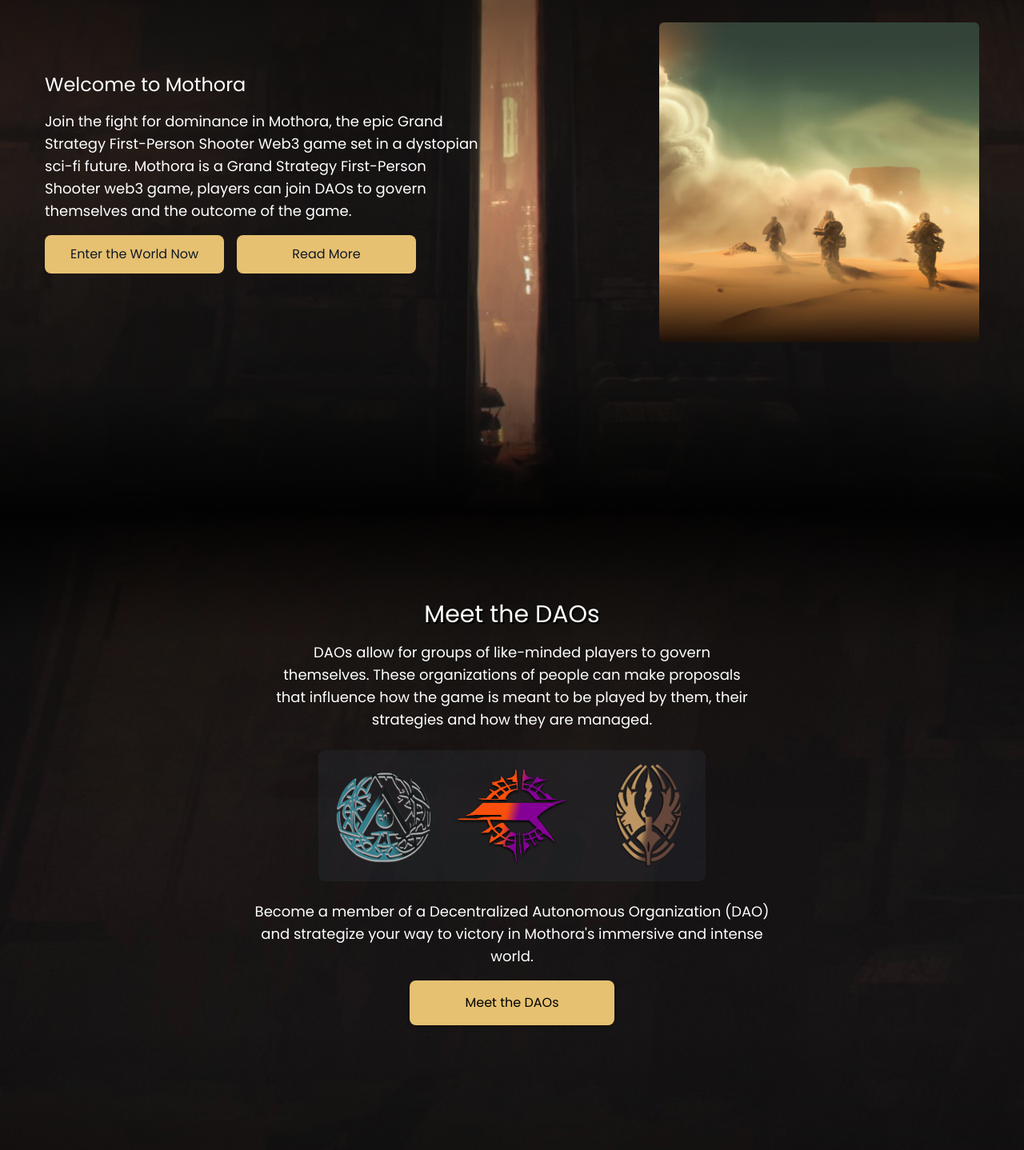
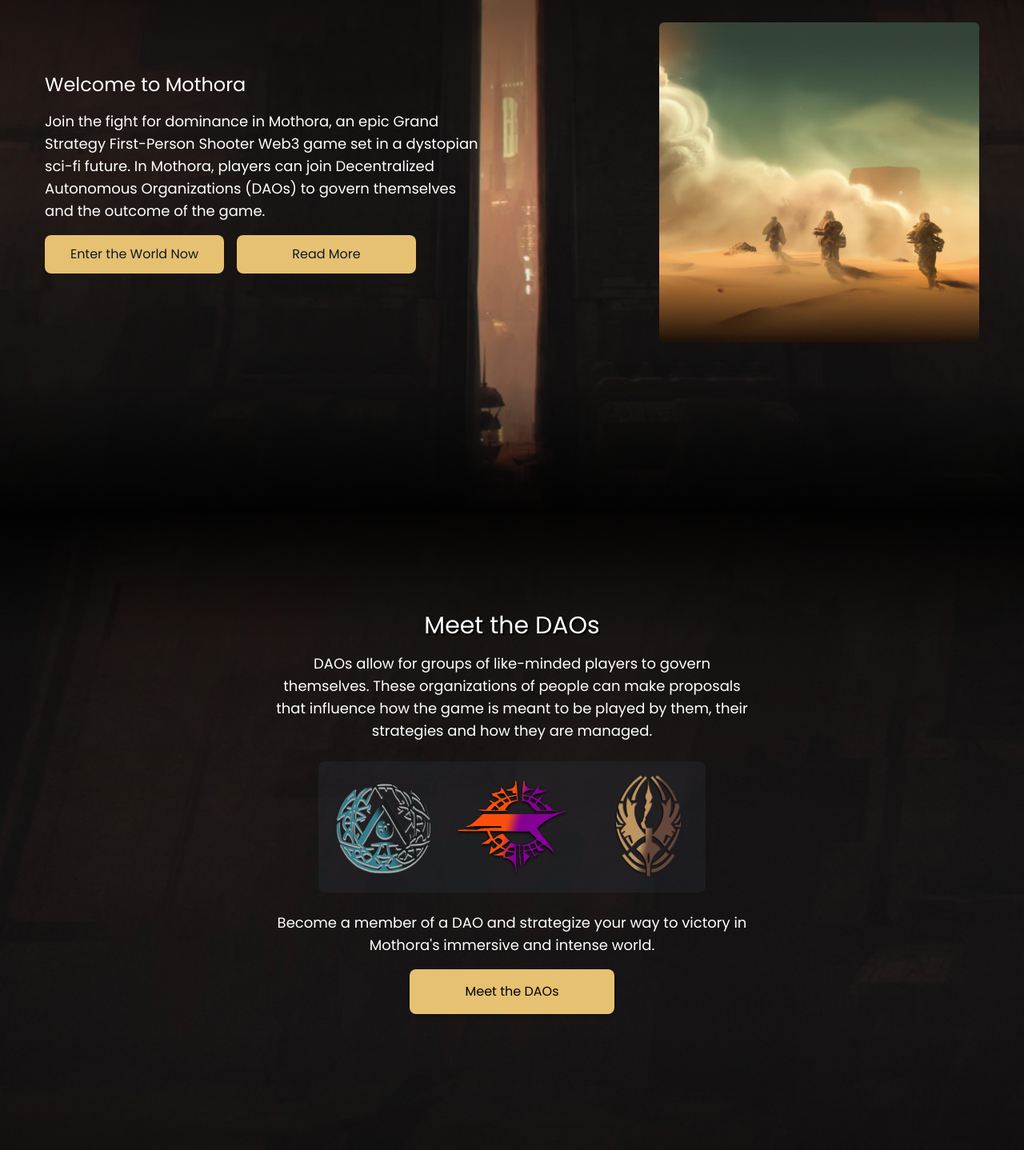
Before and after one commit to Mothora/mothora-landing, a Next.js app: page / in a window 1280 px wide. Shown: the part 960-2398 px from the top of the page at 80% size. Built offline with nearby package versions, Linux system fonts and the light colour scheme.

Commit message:
Text changes and eslinter fixes

```diff
--- a/src/components/header.tsx
+++ b/src/components/header.tsx
@@ -45,12 +45,7 @@ export default function Header() {
     if (closingMenu) return;
     setMenuOpen(false);
     setClosingMenu(true);
-    setTimeout(() => {
-      if (!menuOpen) {
-        setClosingMenu(false);
-        mobileMenu.current?.classList.add("hidden");
-      }
-    }, 500);
+    mobileMenu.current?.classList.add("hidden");
   }
 
   return (
--- a/src/components/ui/disclosureComp.tsx
+++ b/src/components/ui/disclosureComp.tsx
@@ -12,7 +12,9 @@ export default function DisclosureComp({ text, answer }: DisclosureCompProps) {
       {({ open }) => (
         <>
           <Disclosure.Button className="text-md flex w-full justify-between bg-mothora-primary px-4 py-2 text-left font-bold text-black hover:bg-mothora-hover focus:outline-none focus-visible:ring focus-visible:ring-mothora-primary focus-visible:ring-opacity-75">
-            <span>{text}</span>
+            <p>
+              <span>{text}</span>
+            </p>
             <BsChevronUp
               className={`${
                 open ? "rotate-180 transform" : ""
--- a/src/pages/_document.tsx
+++ b/src/pages/_document.tsx
@@ -4,7 +4,7 @@ export default function Document() {
   return (
     <Html lang="en">
       <link
-        href="https://fonts.googleapis.com/css?family=Poppins"
+        href="https://fonts.googleapis.com/css?family=Poppins&display=optional"
         rel="stylesheet"
       ></link>
       <Head />
--- a/src/pages/faq.tsx
+++ b/src/pages/faq.tsx
@@ -27,9 +27,9 @@ export default function Faq() {
       <div className="relative mt-20 flex flex-col items-center rounded-lg px-4 pb-44 animate-in fade-in slide-in-from-top-9 duration-700">
         <h1>FAQ</h1>
         <h2 className="mb-2 max-w-[900px] rounded-lg bg-black bg-opacity-80 px-4 py-4 text-center ">
-          Welcome to the FAQ page! Here, you'll find answers to some of the most
-          common questions. If you have a question that isn't answered here,
-          don't hesitate to ask the team for assistance.
+          Welcome to the FAQ page! Here, you{"'"}ll find answers to some of the
+          most common questions. If you have a question that isn{"'"}t answered
+          here, don{"'"}t hesitate to ask the team for assistance.
         </h2>
         <div
           className="h-full w-full max-w-[900px] overflow-hidden rounded-lg bg-black bg-opacity-40 px-8 py-4"
--- a/src/pages/index.tsx
+++ b/src/pages/index.tsx
@@ -91,10 +91,10 @@ const WelcomeSection = () => {
         <div className="flex flex-col justify-center lg:justify-start lg:text-left">
           <h2>Welcome to Mothora</h2>
           <p className="w-80 lg:w-[550px]">
-            Join the fight for dominance in Mothora, the epic Grand Strategy
-            First-Person Shooter Web3 game set in a dystopian sci-fi future.
-            Mothora is a Grand Strategy First-Person Shooter web3 game, players
-            can join DAOs to govern themselves and the outcome of the game.
+            Join the fight for dominance in Mothora, an epic Grand Strategy
+            First-Person Shooter Web3 game set in a dystopian sci-fi future. In
+            Mothora, players can join Decentralized Autonomous Organizations
+            (DAOs) to govern themselves and the outcome of the game.
           </p>
           <div className="flex flex-col items-center justify-center gap-4 pt-4 lg:flex-row lg:justify-start">
             <a className="btn w-56 text-center" href="https://app.mothora.xyz">
@@ -191,8 +191,8 @@ const DAOSection = () => {
       </div>
 
       <p className="max-w-2xl text-center">
-        Become a member of a Decentralized Autonomous Organization (DAO) and
-        strategize your way to victory in Mothora's immersive and intense world.
+        Become a member of a DAO and strategize your way to victory in Mothora
+        {"'"}s immersive and intense world.
       </p>
 
       <SlideTransitionButton
@@ -234,7 +234,7 @@ const EssenceSection = () => {
               </span>
               <span className="essence font-extrabold">$ESSENCE </span>
               <span className="text-shadow">
-                and rise to the top of your DAO's governance ranks.
+                and rise to the top of your DAO{"'"}s governance ranks.
               </span>
             </p>
           </div>
```
